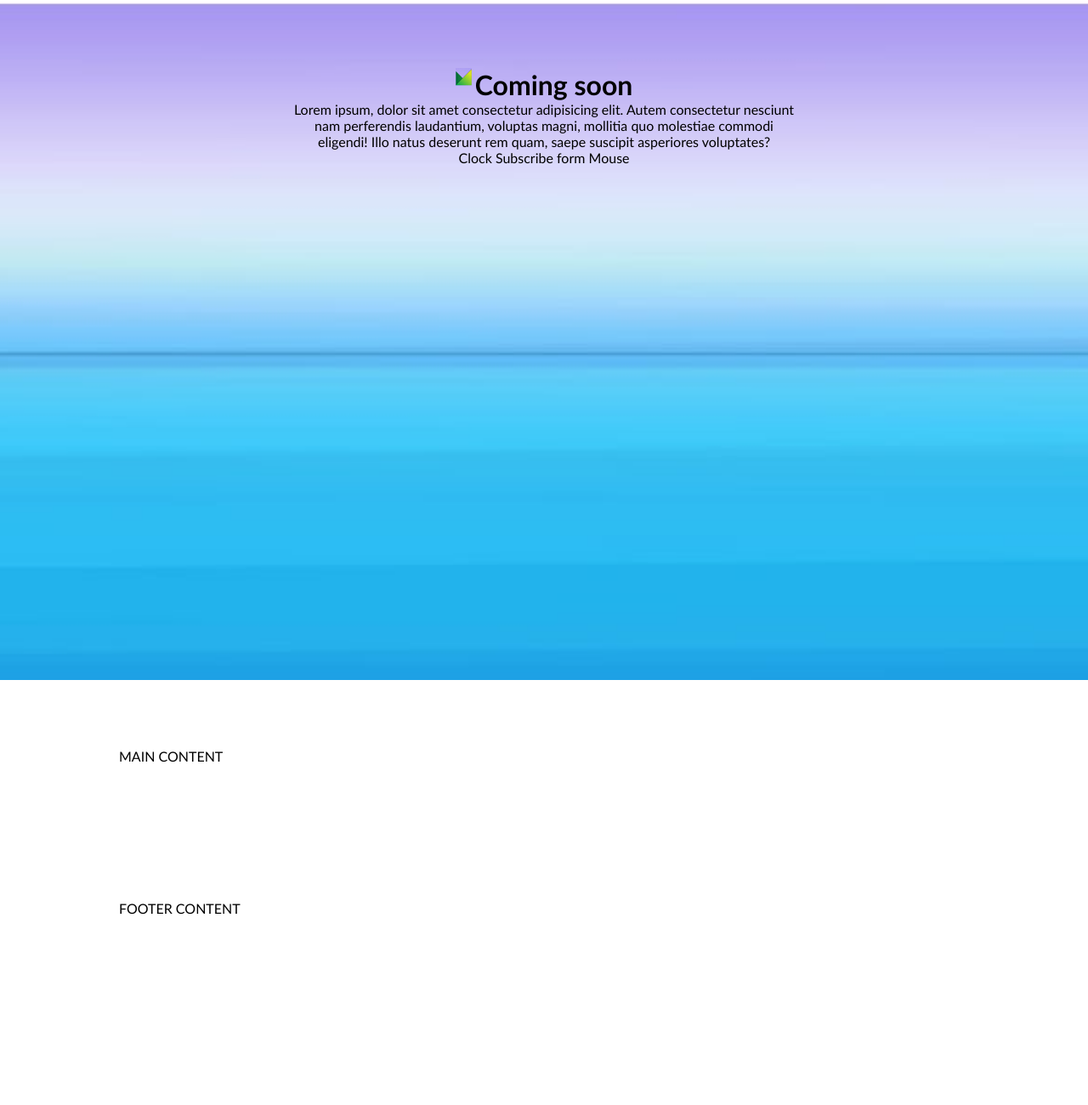
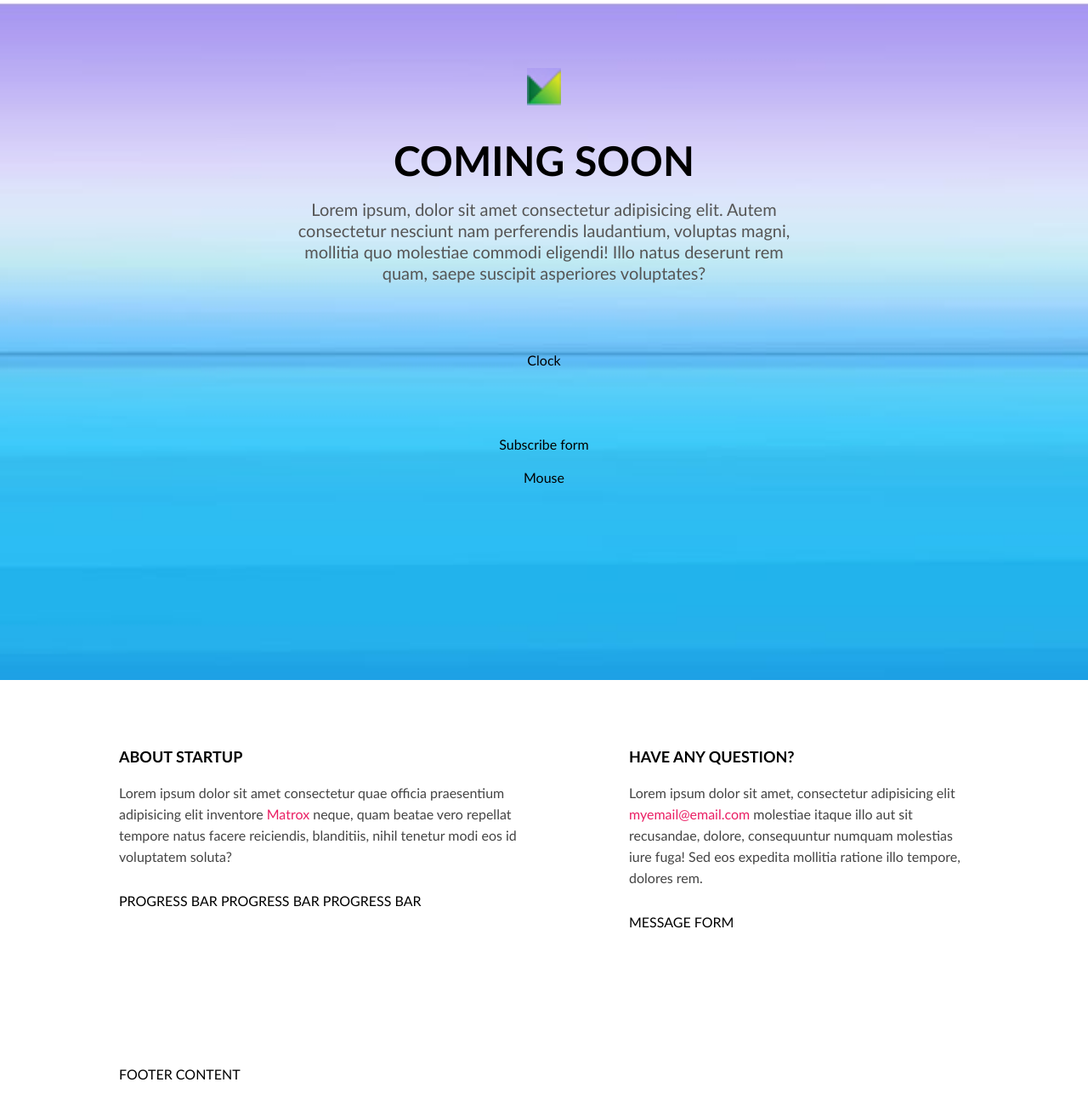
Before and after one commit to LinoGitas/coming-soon, a plain HTML site: page index.html in a window 1280 px wide. Shown: the whole page at 85% size. Before the commit the page ends 1158 px from the top, so only its background shows below. Drawn offline with Linux system fonts and the light colour scheme.

Commit message:
Main content section

```diff
--- /dev/null
+++ b/css/content.css
@@ -0,0 +1,31 @@
+.left {
+    width: 50%;
+    float: left;
+}
+
+.right {
+    width: 40%;
+    float: right;
+}
+
+h2 {
+    width: 100%;
+    margin-bottom: 20px;
+    text-transform: uppercase;
+    font-size: 18px;
+    line-height: 20px;
+}
+
+.left > p,
+.right > p {
+    margin-bottom: 30px;
+    width: 100%;
+    font-size: 16px;
+    line-height: 25px;
+    color: #444;
+}
+    .left > p > a,
+    .right > p > a {
+        color: #EA1E63;
+        text-decoration: none;
+    }
--- a/css/hero.css
+++ b/css/hero.css
@@ -1,12 +1,13 @@
 .hero{
     padding-bottom:30px;
+    background-color: #03A9F3;
     background-image: url(../img/bg.jpg);
     background-repeat: no-repeat;
     background-size:cover;
     background-position: bottom center;
     background-attachment: fixed;
+    text-align: center;
     /*turi buti nemazesne nei ekrano aukstis*/
-    text-align: center;
     height:100vh;
 }
 
@@ -15,32 +16,44 @@
         margin: 0 calc(50% - 300px);
     }
 
-.hero > img{
+    .hero img{
+        width:40px;
         margin-bottom: 40px;
-    width:40px;
-    background-color: yellow;
     }
 
-.hero > h1{
+    .hero h1{
         width:100%;
         margin-bottom: 20px;
-    font-size:40px;
+        font-size:48px;
         line-height:50px;
         text-transform: uppercase;
     }
 
-.hero > p{
+    .hero p{
         width:100%;
         font-size: 20px;
         line-height:25px;
         color:#555;
     }
 
-.hero > .clock{
+    .hero .clock{
+        width:100%;
         margin:80px 0;
     }
 
-.hero > .form{
+    .hero .form{
         width: 90%;
         margin: 0 5% 20px;
     }
+
+    .hero .mouse {
+
+    }
+
+@media (max-width: 700px) {
+.hero > .row {
+    width: 100%;
+    margin: 0;
+    padding: 0 20px;
+}
+}
--- a/css/layout.css
+++ b/css/layout.css
@@ -1,6 +1,7 @@
 .container {
     width: 100%;
     padding:80px 0;
+    background-color: #fff;
 }
     .container > .row {
         width: 1000px;
@@ -10,7 +11,6 @@
 @media only screen and (max-width: 1100px) {
     .container > .row {
         width: 700px;
-
         margin: 0 calc(50% - 350px);
     }
 }
--- a/index.html
+++ b/index.html
@@ -7,6 +7,7 @@
     <link rel="stylesheet" href="./css/reset.css">
     <link rel="stylesheet" href="./css/layout.css">
     <link rel="stylesheet" href="./css/hero.css">
+    <link rel="stylesheet" href="./css/content.css">
 </head>
 <body>
     <div class="container hero">
@@ -29,7 +30,26 @@
     </div>
     <main class="container">
         <div class="row">
-            MAIN CONTENT
+            <div class="left">
+                <h2>About startup</h2>
+                <p>Lorem ipsum dolor sit amet consectetur quae officia praesentium adipisicing elit inventore <a href="#">Matrox</a> neque, quam beatae vero repellat tempore natus facere reiciendis, blanditiis, nihil tenetur modi eos id voluptatem soluta?</p>
+                <div class="progress-bar">
+                    PROGRESS BAR
+                </div>
+                <div class="progress-bar">
+                    PROGRESS BAR
+                </div>
+                <div class="progress-bar">
+                    PROGRESS BAR
+                </div>
+            </div>
+            <div class="right">
+                <h2>Have any question?</h2>
+                <p>Lorem ipsum dolor sit amet, consectetur adipisicing elit <a href="mailto:myemail@email.com">myemail@email.com</a> molestiae itaque illo aut sit recusandae, dolore, consequuntur numquam molestias iure fuga! Sed eos expedita mollitia ratione illo tempore, dolores rem.</p>
+                <div class="form">
+                    MESSAGE FORM
+                </div>
+            </div>
         </div>
     </main>
     <footer class="container">
```
Lines whose indentation alone changed are shown as unchanged.
